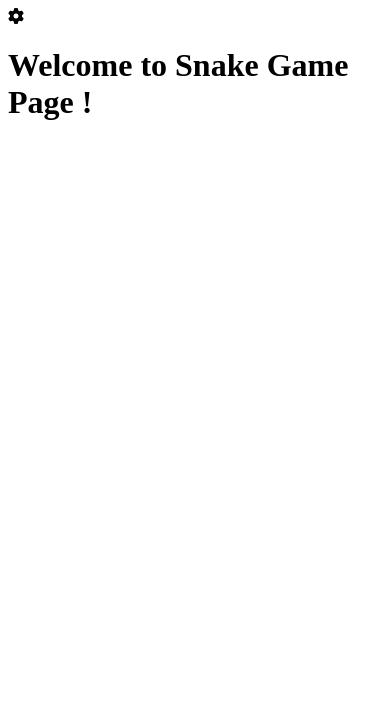
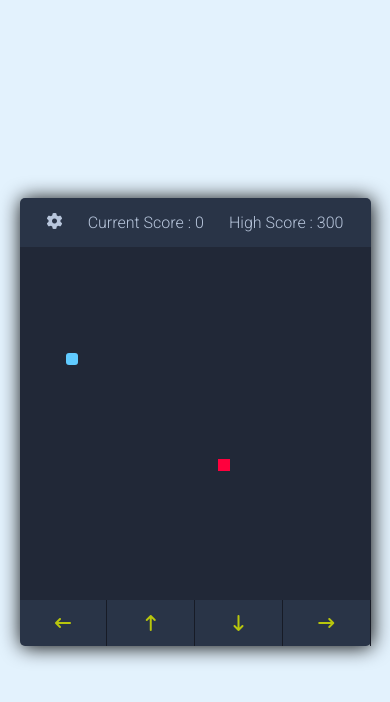
Before and after one commit to ansariabdulahad/SNAKE_GAME, a plain HTML site: page index.html in a window 390 px wide. Drawn offline with Linux system fonts and the light colour scheme; some packages are replaced by stand-ins of ours; a script that the page names is missing.

Commit message:
code is done till game over - half of the code is complete

```diff
--- a/index.css
+++ b/index.css
@@ -0,0 +1,145 @@
+@import url('https://fonts.googleapis.com/css2?family=Roboto:wght@300&display=swap');
+
+* {
+    margin: 0;
+    padding: 0;
+    box-sizing: border-box;
+    font-family: 'Roboto', sans-serif;
+}
+
+body {
+    display: flex;
+    justify-content: center;
+    align-items: center;
+    background-color: #e3f2fd;
+    min-height: 100vh;
+}
+
+.container {
+    width: 65vmin;
+    height: 70vmin;
+    background-color: #293447;
+    display: flex;
+    flex-direction: column;
+    box-shadow: 1px 1px 20px black;
+    border-radius: 5px;
+}
+
+.game-details {
+    color: #b8c6dc;
+    font-size: 1.2rem;
+    font-weight: 500;
+    padding: 20px 27px;
+    display: flex;
+    justify-content: space-between;
+    position: relative;
+}
+
+/* SETTING BOX CODING */
+
+.game-details .setting-box {
+    background-color: #e3f2fd;
+    position: absolute;
+    left: 55px;
+    box-shadow: 1px 1px 5px black;
+    border-radius: 5px;
+    padding: 15px;
+    display: flex;
+    flex-direction: column;
+    justify-content: space-between;
+    z-index: -100;
+    transition: .3s ease-in-out;
+}
+
+.game-details .setting-box.active {
+    width: 280px;
+    height: 400px;
+    z-index: 100;
+    transition: .3s ease-in-out;
+}
+
+.game-details .setting-box input[type = 'checkbox'] {
+    width: 30px;
+    height: 30px;
+}
+
+.game-details .setting-box select {
+    width: 100%;
+    padding: 13px;
+    font-size: 18px;
+    border-radius: 10px;
+    box-shadow: 1px 1px 3px black;
+}
+
+.game-details .setting-box button {
+    border: none;
+    background-color: slateblue;
+    padding: 13px;
+    color: #fff;
+    font-size: 100%;
+    width: 100%;
+    border-radius: 10px;
+    box-shadow: 1px 1px 5px black;
+}
+
+.game-details .setting-box .element-box {
+    display: flex;
+    justify-content: space-between;
+    color: #171b26;
+}
+
+.game-board {
+    width: 100%;
+    height: 100%;
+    background-color: #212837;
+    display: grid;
+    grid-template: repeat(30, 1fr) / repeat(30, 1fr);
+}
+
+.game-board .food {
+    background-color: #ff003d;
+}
+
+.game-board .head {
+    background-color: #60cbff;
+    border-radius: 3px;
+}
+
+.controls {
+    display: none;
+    justify-content: space-between;
+}
+
+.controls i {
+    padding: 25px 0px;
+    color: #b8c60c;
+    width: calc(100% / 4);
+    font-size: 1.3rem;
+    cursor: pointer;
+    text-align: center;
+    border-right: 1px solid #171b26;
+}
+
+/* MEDIA QUERY CODING */
+
+@media screen and (max-width: 800px) {
+
+    .container {
+        width: 90vmin;
+        height: 115vmin;
+    }
+
+    .game-details {
+        font-size: 1rem;
+        padding: 15px 27px;
+    }
+
+    .controls {
+        display: flex;
+    }
+
+    .controls i {
+        padding: 15px 0px;
+        font-size: 1rem;
+    }
+}
--- a/index.html
+++ b/index.html
@@ -1,14 +1,71 @@
 <!DOCTYPE html>
 <html lang="en">
+
 <head>
-    <meta charset="UTF-8">
-    <meta http-equiv="X-UA-Compatible" content="IE=edge">
-    <meta name="viewport" content="width=device-width, initial-scale=1.0">
-    <link rel="stylesheet" href="https://cdnjs.cloudflare.com/ajax/libs/font-awesome/6.4.0/css/all.min.css" integrity="sha512-iecdLmaskl7CVkqkXNQ/ZH/XLlvWZOJyj7Yy7tcenmpD1ypASozpmT/E0iPtmFIB46ZmdtAc9eNBvH0H/ZpiBw==" crossorigin="anonymous" referrerpolicy="no-referrer" />
+    <meta charset="UTF-8" />
+    <meta http-equiv="X-UA-Compatible" content="IE=edge" />
+    <meta name="viewport" content="width=device-width, initial-scale=1.0" />
+    <!-- CSS FILE LINK -->
+    <link rel="stylesheet" href="./index.css" />
+    <!-- CDN JS LINK -->
+    <link rel="stylesheet" href="https://cdnjs.cloudflare.com/ajax/libs/font-awesome/6.4.0/css/all.min.css"
+        integrity="sha512-iecdLmaskl7CVkqkXNQ/ZH/XLlvWZOJyj7Yy7tcenmpD1ypASozpmT/E0iPtmFIB46ZmdtAc9eNBvH0H/ZpiBw=="
+        crossorigin="anonymous" referrerpolicy="no-referrer" />
+    <script src="https://cdn.jsdelivr.net/npm/sweetalert2@11"></script>
     <title>SNAKE GAME</title>
 </head>
+
 <body>
-    <i class="fa fa-gear"></i>
-    <h1>Welcome to Snake Game Page !</h1>
+    <div class="container">
+        <div class="game-details">
+            <div class="setting-box">
+                <div class="element-box">
+                    <label for="default">Set Default</label>
+                    <input type="checkbox" id="default" />
+                </div>
+                <div class="element-box">
+                    <label for="detail-color">Set Detail Box Color</label>
+                    <input type="color" id="detail-color" />
+                </div>
+                <div class="element-box">
+                    <label for="board-color">Set Play Board Color</label>
+                    <input type="color" id="board-color" />
+                </div>
+                <div class="element-box">
+                    <label for="snake-color">Set Snake Color</label>
+                    <input type="color" id="snake-color" />
+                </div>
+                <div class="element-box">
+                    <label for="food-color">Set Food Color</label>
+                    <input type="color" id="food-color" />
+                </div>
+                <div class="element-box">
+                    <select id="speed">
+                        <option value="choose speed">Choose Speed</option>
+                        <option value="100">Low</option>
+                        <option value="125">Medium</option>
+                        <option value="50">High</option>
+                    </select>
+                </div>
+                <div class="element-box">
+                    <button>Save Changes</button>
+                </div>
+            </div>
+            <i class="fa fa-gear setting-btn" style="cursor: pointer;"></i>
+            <span>Current Score : 0</span>
+            <span>High Score : 300</span>
+        </div>
+        <div class="game-board"></div>
+        <div class="controls">
+            <i class="fa-solid fa-arrow-left-long"></i>
+            <i class="fa-solid fa-arrow-up-long"></i>
+            <i class="fa-solid fa-arrow-down-long"></i>
+            <i class="fa-solid fa-arrow-right-long"></i>
+        </div>
+    </div>
+
+    <!-- JS FILE LINK -->
+    <script src="./index.js"></script>
 </body>
+
 </html>
--- a/index.js
+++ b/index.js
@@ -0,0 +1,106 @@
+// GLOBAL VARIABLES
+let setBtn = document.querySelector(".setting-btn");
+let setBox = document.querySelector(".setting-box");
+let gameBoard = document.querySelector(".game-board");
+
+// SETTING BUTTON CODING
+setBtn.addEventListener("click", () => {
+    setBox.classList.toggle("active");
+});
+
+// CREATING FOOD AND SNAKE
+let i;
+let snakeBody = [];
+let gameOver = false;
+let foodX = 13, foodY = 10;
+let sankeX = 5, snakeY = 10;
+let velocityX = 0, velocityY = 0;
+let setIntervalId;
+
+// UPDATE FOOD POSITION FUNCTION CODING
+const updateFoodPosition = () => {
+    foodX = Math.floor(Math.random() * 30 + 1);
+    foodY = Math.floor(Math.random() * 30 + 1);
+}
+
+// HANDLE GAME OVER FUNCTION CODING
+const handleGameOver = () => {
+    clearInterval(setIntervalId);
+    alert("GAME OVER !");
+    // Swal.fire({
+    //     title: 'Custom animation with Animate.css',
+    //     showClass: {
+    //       popup: 'animate__animated animate__fadeInDown'
+    //     },
+    //     hideClass: {
+    //       popup: 'animate__animated animate__fadeOutUp'
+    //     }
+    // })
+    location.reload();
+}
+
+// SNAKE GAME FUNCTION CODING
+const snakeGame = () => {
+
+    // RETURN HANDLE GAME OVER FUNCTION
+    if(gameOver == true) return handleGameOver();
+
+    let html = `<div class="food" style="grid-area : ${foodY} / ${foodX}"></div>`; // CREATE RANDOM FOOD
+
+    // CHANGE FOOD POSITION WHEN SNAKE TOUCH THE FOOD
+    if(sankeX == foodX && snakeY == foodY) {
+        updateFoodPosition(); // calling...
+        snakeBody.push([foodX, foodY]);
+    }
+
+    // START REVERSE FOR LOOP FOR SNAKE BODY TO CONCAT
+    for(i = snakeBody.length-1; i > 0; i--) {
+        snakeBody[i] = snakeBody[i - 1];
+    }
+
+    // BYDEFAULT SNAKE BODY
+    snakeBody[0] = [sankeX, snakeY];
+
+    // MOVE SNAKE TO FOOD POSITION
+    sankeX += velocityX;
+    snakeY += velocityY;
+
+    // GAME OVER CODE
+    if(sankeX <= 0 || sankeX > 30 || snakeY <= 0 || snakeY > 30) {
+        gameOver = true;
+    }
+
+    // START FOR LOOP FOR SNAKE BODY
+    for(i = 0; i < snakeBody.length; i++) {
+
+        html += `<div class="head" style="grid-area : ${snakeBody[i][1]} / ${snakeBody[i][0]}"></div>`; // CREATE SNAKE
+    }
+
+    gameBoard.innerHTML = html;
+}
+
+// DIRECTION FUNCTION CODING
+const direction = (e) => {
+    if(e.key == "ArrowUp") {
+        velocityX = 0;
+        velocityY = -1;
+    }
+    else if (e.key == "ArrowDown") {
+        velocityX = 0;
+        velocityY = 1;
+    }
+    else if (e.key == "ArrowLeft") {
+        velocityX = -1;
+        velocityY = 0;
+    }
+    else if (e.key == "ArrowRight") {
+        velocityX = 1;
+        velocityY = 0;
+    }
+}
+
+updateFoodPosition(); // calling...
+setIntervalId = setInterval(snakeGame, 125); // calling...
+
+// KEY DOWN EVENT LISTNER FUNCTION
+document.addEventListener('keydown', direction);
```
